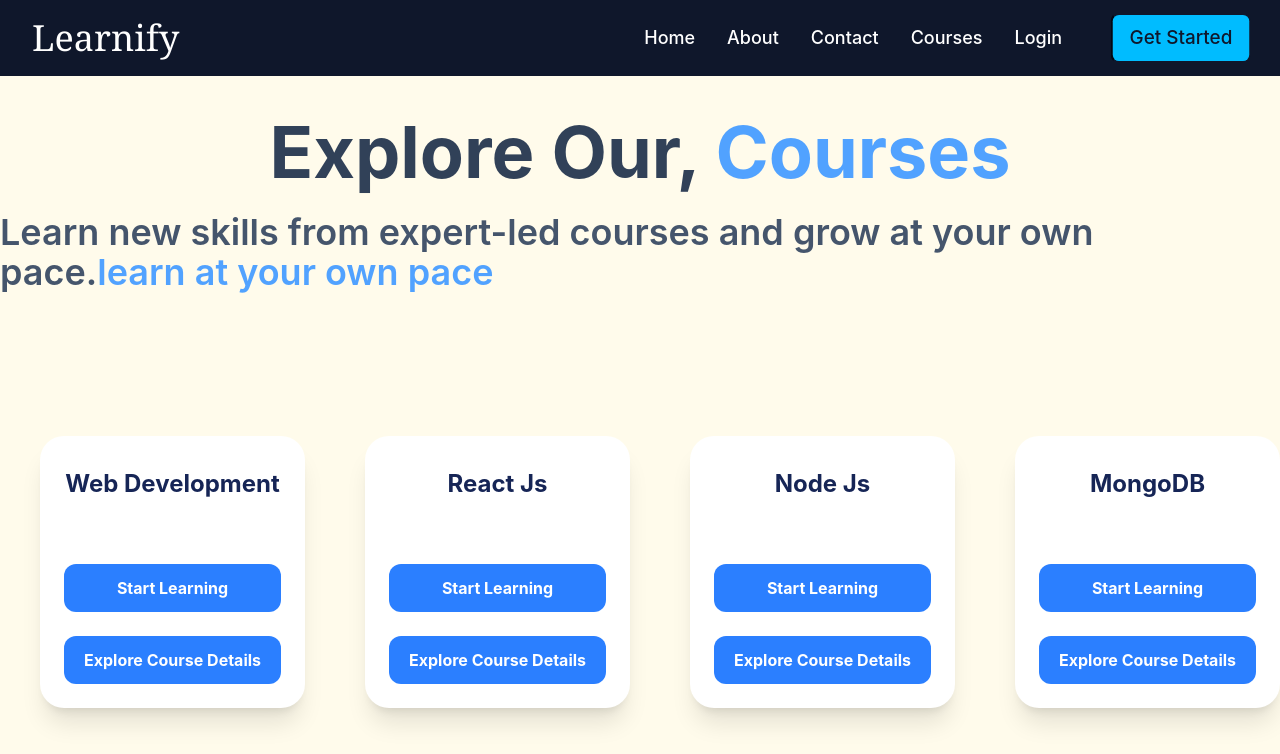
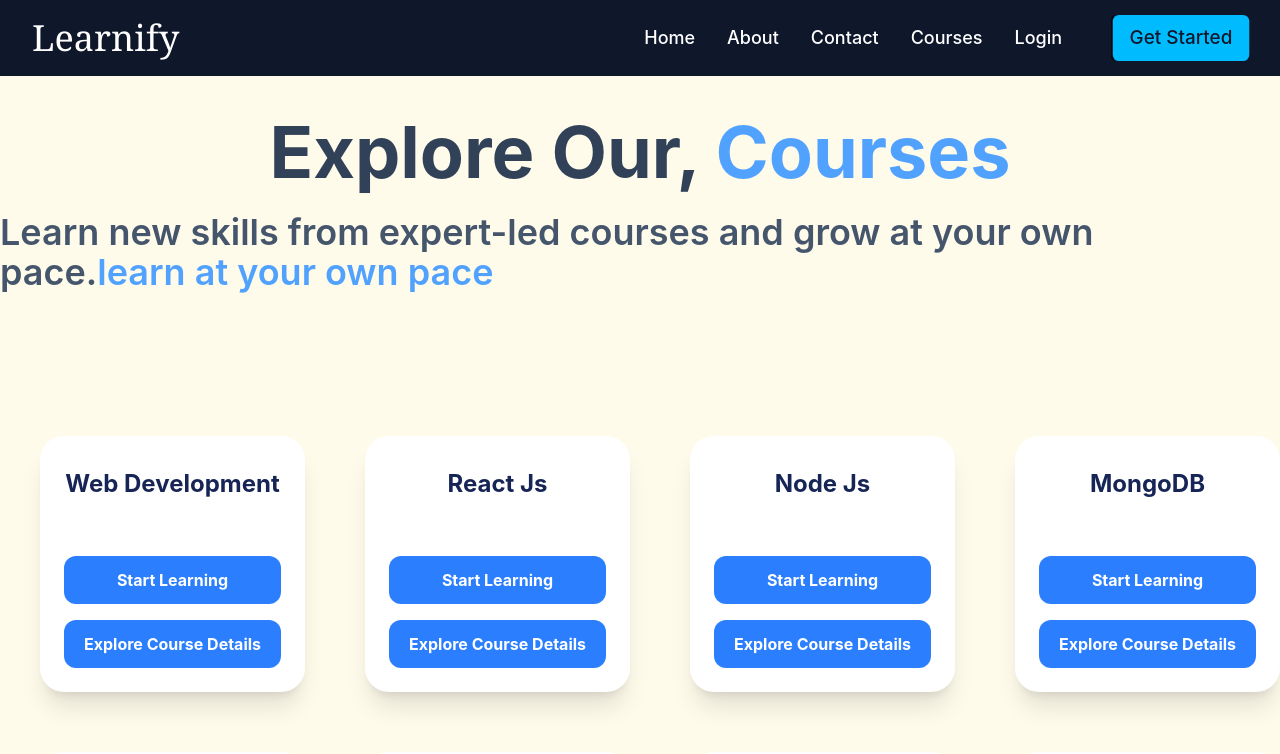
Before and after one commit to yusrasayyad019-droid/Learnify, a React (Vite) app: page /courses in a window 1280 px wide. Shown: the top 754 px of the page. Built offline with nearby package versions, Linux system fonts and the light colour scheme.

Commit message:
Fix course card layout and spacing

```diff
--- a/src/pages/Coursecard.jsx
+++ b/src/pages/Coursecard.jsx
@@ -3,15 +3,12 @@ import { Link } from 'react-router-dom'
 
 const Coursecard = (props) => {
 
-  console.log(props.name)
-  console.log(props.selectedvideos)
-
   const [selectedvideos, setSelectedvideos] = useState('')
 
   return (
-    <div className="w-full">
+    <div className="w-full h-full">
 
-      <div className="bg-white rounded-3xl shadow-xl hover:-translate-y-2 hover:shadow-3xl transition-all duration-300 p-6 text-blue-950 w-full">
+      <div className="bg-white rounded-3xl shadow-xl hover:-translate-y-2 transition-all duration-300 p-6 text-blue-950 w-full h-full">
 
         <h2 className="text-2xl font-bold text-center mt-2 mb-10">
           {props.name}
@@ -19,19 +16,16 @@ const Coursecard = (props) => {
 
         {selectedvideos && (
           <iframe
-            className="w-full h-60 -mt-4 border-2 rounded-xl"
+            className="w-full h-60 mb-6 border-2 rounded-xl"
             src={props.selectedvideos}
             title="YouTube playlist"
             allow="accelerometer; autoplay; clipboard-write; encrypted-media; gyroscope; picture-in-picture; web-share"
             allowFullScreen
-          >
-          </iframe>
+          />
         )}
 
-        <br />
-
         <button
-          className="w-full bg-blue-500 text-white font-bold py-3 rounded-xl hover:bg-blue-100 transition"
+          className="w-full bg-blue-500 text-white font-bold py-3 rounded-xl hover:bg-blue-600 transition mt-4"
           onClick={() => {
             setSelectedvideos(props.selectedvideos)
           }}
@@ -39,16 +33,12 @@ const Coursecard = (props) => {
           Start Learning
         </button>
 
-        <br />
-        <br />
-
-        <button className="w-full bg-blue-500 text-white font-bold py-3 rounded-xl hover:bg-blue-100 transition">
-
-          <Link to="/Coursecarddetail">
-            Explore Course Details
-          </Link>
-
-        </button>
+        <Link
+          to="/Coursecarddetail"
+          className="block w-full text-center bg-blue-500 text-white font-bold py-3 rounded-xl hover:bg-blue-600 transition mt-4"
+        >
+          Explore Course Details
+        </Link>
 
       </div>
 
```
